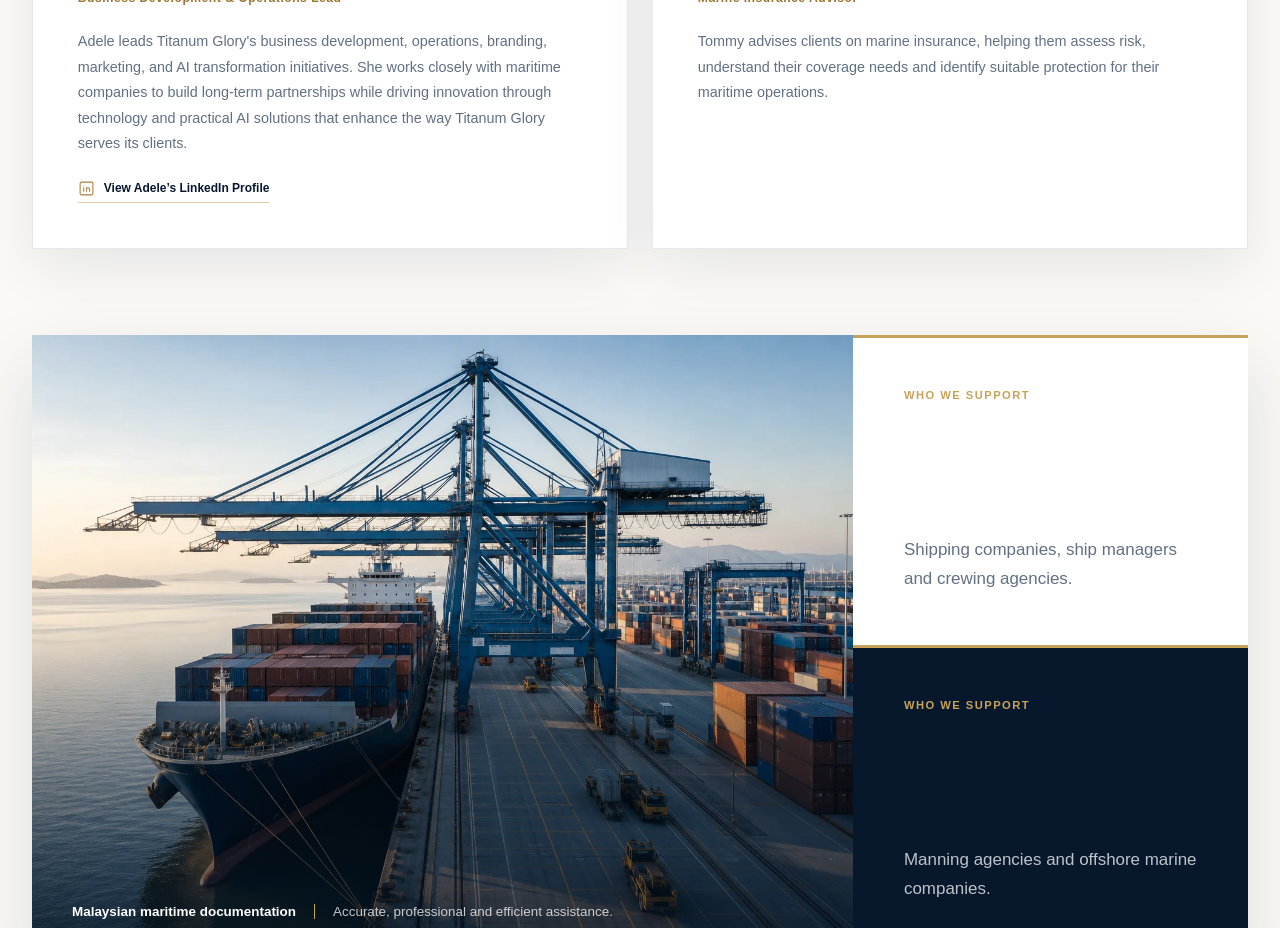
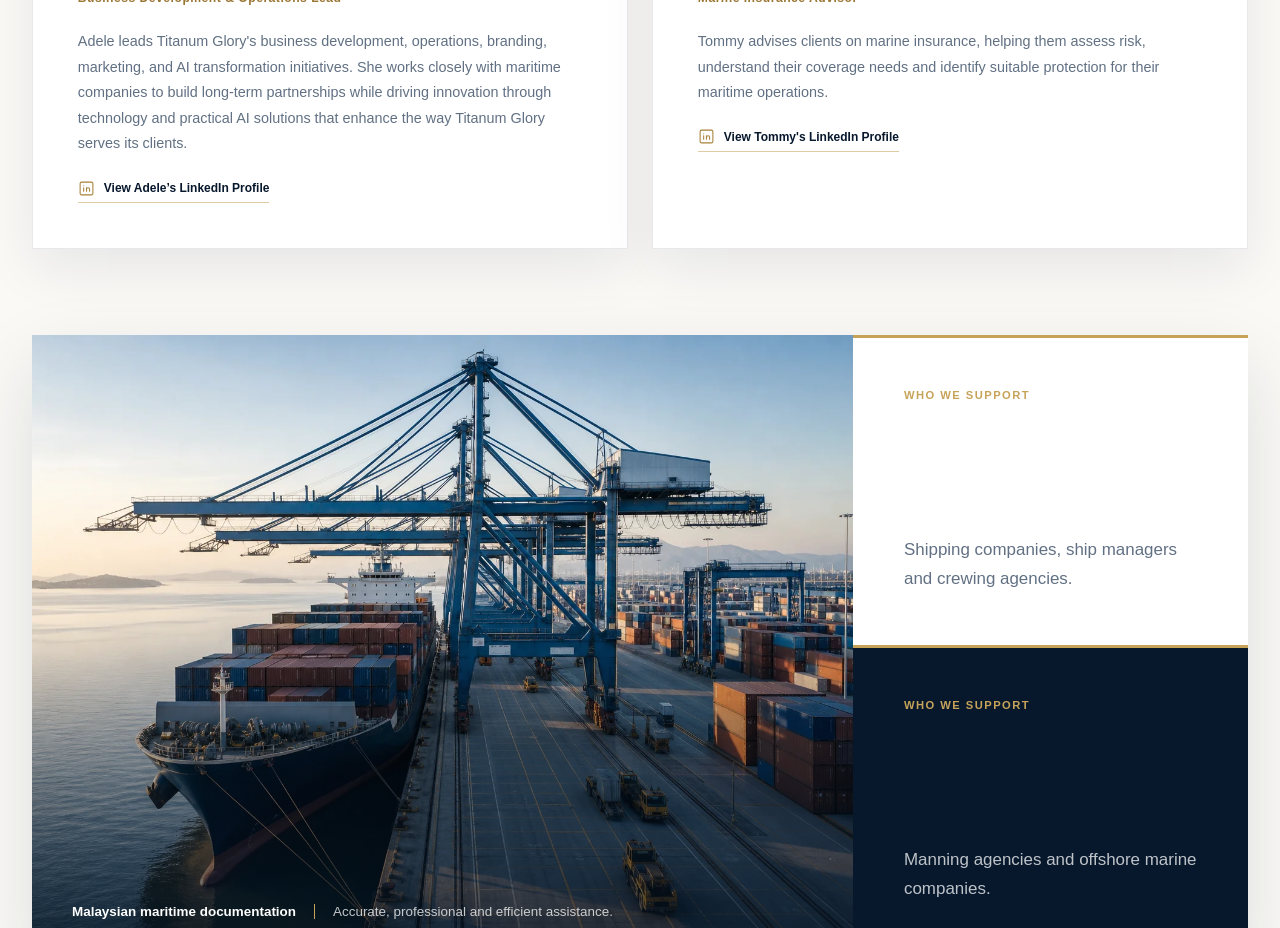
Before and after one commit to adelebuilds/titanum-glory-website, a React (Vite) app: page / in a window 1280 px wide. Shown: the part 2500-3428 px from the top of the page. Built offline with nearby package versions, Linux system fonts and the light colour scheme.

Commit message:
Add Tommy LinkedIn profile link

```diff
--- a/src/App.jsx
+++ b/src/App.jsx
@@ -293,6 +293,7 @@ const teamMembers = [
     image: adeleYeoh,
     imagePosition: "center 30%",
     linkedinUrl: "https://www.linkedin.com/in/adeleyeoh",
+    linkedinLabel: "View Adele’s LinkedIn Profile",
   },
   {
     name: "Tommy Kho",
@@ -300,6 +301,8 @@ const teamMembers = [
     description: "Tommy advises clients on marine insurance, helping them assess risk, understand their coverage needs and identify suitable protection for their maritime operations.",
     image: tommy,
     imagePosition: "center 30%",
+    linkedinUrl: "https://www.linkedin.com/in/tommy-kho-b097b987",
+    linkedinLabel: "View Tommy's LinkedIn Profile",
   },
 ];
 
@@ -336,7 +339,7 @@ function TeamSection() {
                   rel="noopener noreferrer"
                 >
                   <Icon name="linkedin" />
-                  View Adele’s LinkedIn Profile
+                  {member.linkedinLabel}
                 </a>
               )}
             </div>
```
